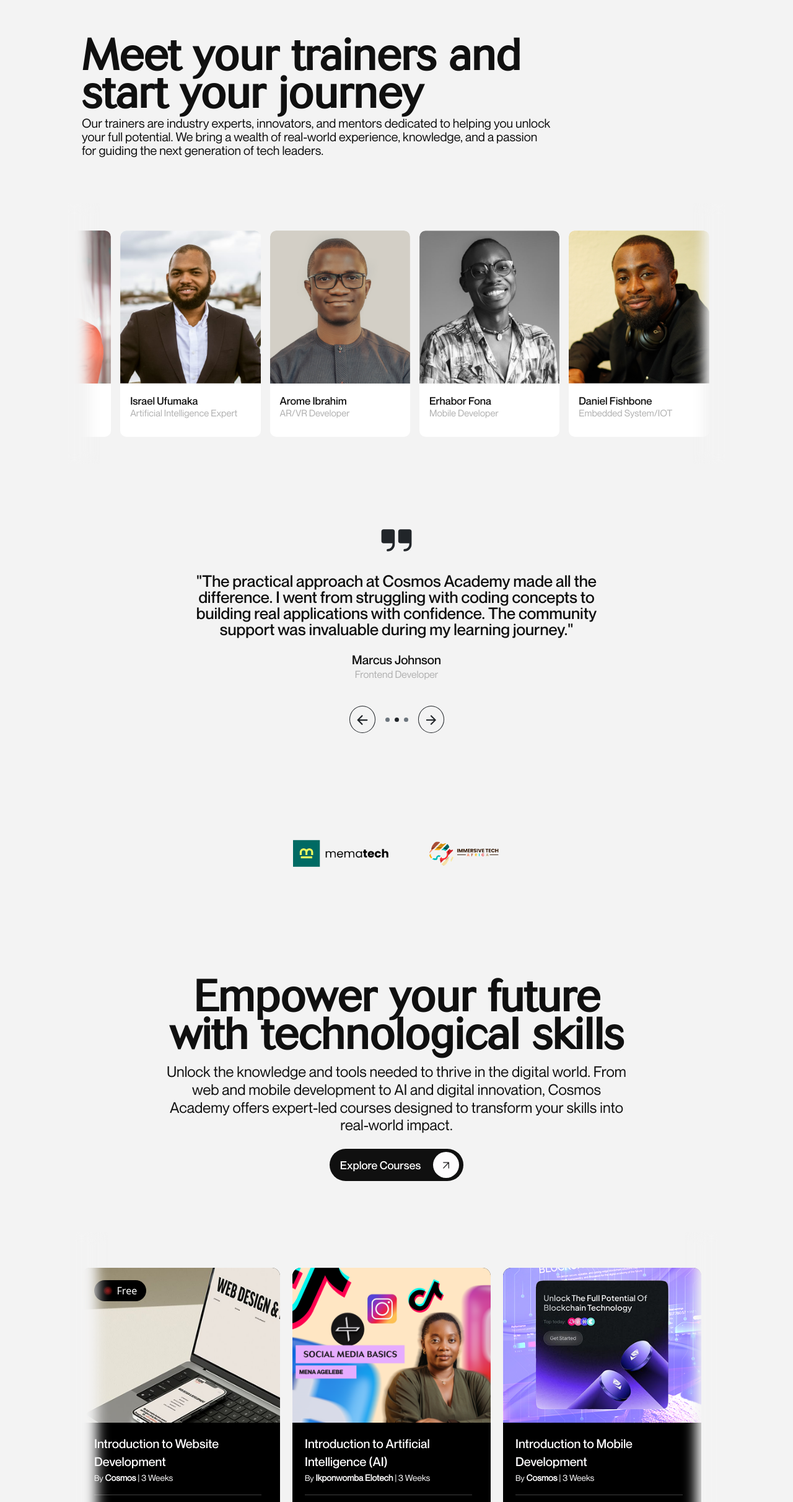
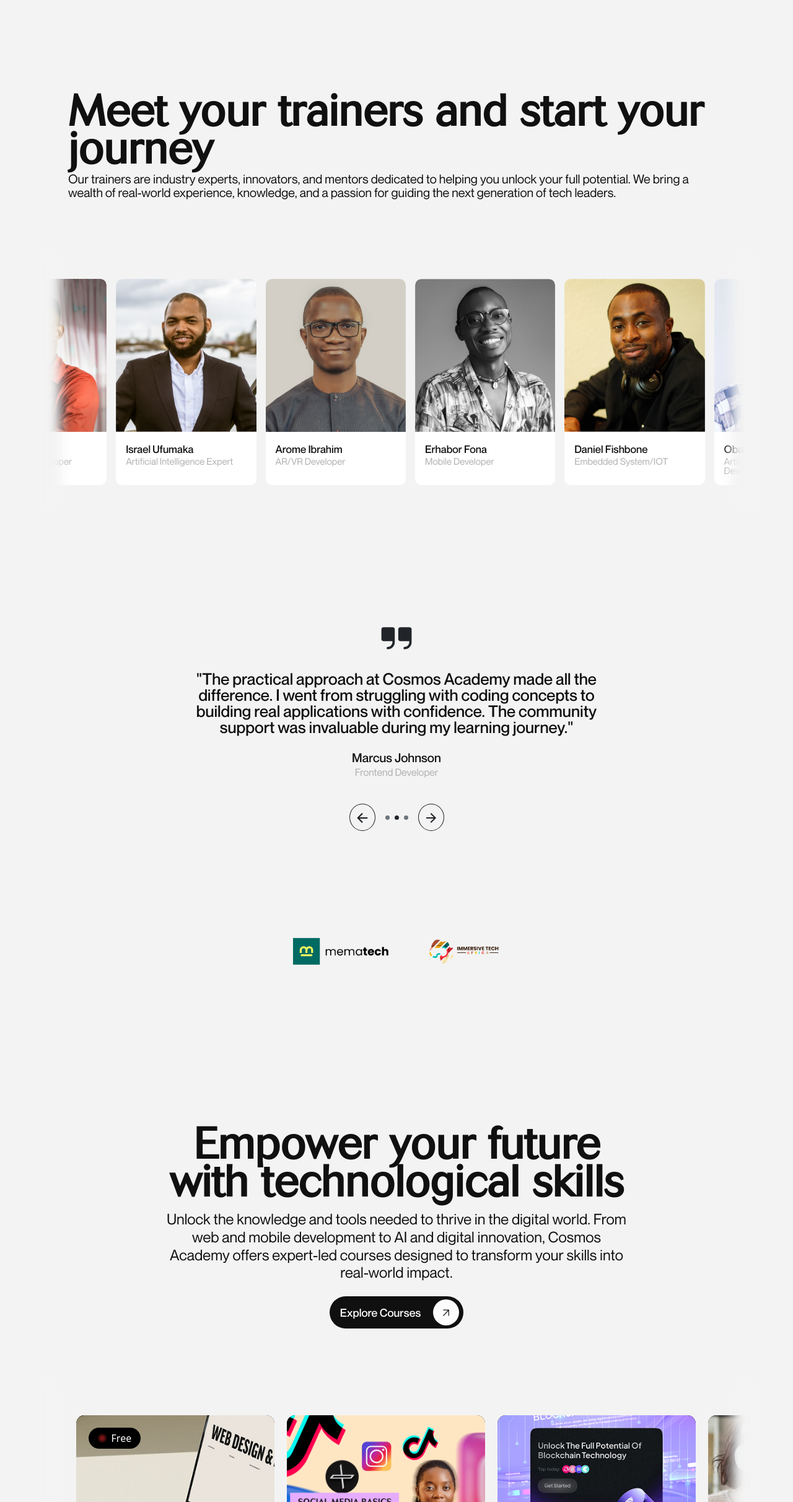
Before and after one commit to oemuraye/cosmos_academy, a React (Create React App) app: page / in a window 1280 px wide. Shown: the part 3142-5566 px from the top of the page at 62% size. Built offline with nearby package versions, Linux system fonts and the light colour scheme.

Commit message:
made corrections

```diff
--- a/src/components/BusinessPage/Section4_Learn.js
+++ b/src/components/BusinessPage/Section4_Learn.js
@@ -67,7 +67,7 @@ const LearningInfoSection = () => {
 
         <div className="cloud-overlay">
             <div className="courses-display-section my-5">
-                <div className="courses-display">
+                <div className="courses-display ps-3 ps-md-4">
                     {courses.map((course) => (
                         <div key={course.id} className="course-card">
                             {/* <div className="course-card-image">
--- a/src/components/Header/header.css
+++ b/src/components/Header/header.css
@@ -238,8 +238,7 @@
       width: 90vw;
       margin: 0 auto;
       height: auto;
-      /* background: var(--dark-color); */
-      background: var(--dark-color);
+      background: var(--white-color);
       display: flex;
       justify-content: center;
       align-items: center;
@@ -266,10 +265,11 @@
    }
   .navbar-nav a {
       font-size: 18px !important;
-      color: #fff !important;
-   }
-  .navbar-nav a.active {
-      color: #fff !important;
+      color: var(--dark-color) !important;
+    }
+    .navbar-nav a.active {
+      color: var(--dark-color) !important;
+      /* color: #fff !important; */
    }
 
   .navbar-brand {
--- a/src/components/Homepage/Section4_Trainers.js
+++ b/src/components/Homepage/Section4_Trainers.js
@@ -104,9 +104,9 @@ const TrainersSection = () => {
   }, [direction]);
 
   return (
-    <section className="trainers-section section-width padding_y-spacing">
+    <section className="trainers-section padding_y-spacing">
       <div className="container">
-        <div className="section-heading my-5">
+        <div className="section-heading section-width my-5">
           <h2>Meet your trainers and start your journey</h2>
           <p>
             Our trainers are industry experts, innovators, and mentors dedicated
@@ -118,7 +118,7 @@ const TrainersSection = () => {
       </div>
 
       <div className="cloud-overlay">
-        <div className="trainers-cards container" ref={containerRef}>
+        <div className="trainers-cards container ps-3 ps-md-5" ref={containerRef}>
           <div className="cards-display">
             {trainers.map((trainer, index) => (
               <div className="trainer-card my-4" key={index}>
--- a/src/components/Homepage/Section6_Courses.js
+++ b/src/components/Homepage/Section6_Courses.js
@@ -143,7 +143,7 @@ const CourseSection = () => {
     };
 
     return (
-        <section className='course-section section-width my-5 padding_y-spacing'>
+        <section className='course-section my-5 padding_y-spacing'>
             <div className="container">
                 <section className="section_headingWithBtn mb-5">
                     <h2>Empower your future with technological skills</h2>
@@ -157,7 +157,7 @@ const CourseSection = () => {
 
                 <div className="cloud-overlay">
                     <div className="courses-display-section my-5">
-                        <div className="courses-display" ref={sliderRef}>
+                        <div className="courses-display ps-3 ps-md-5" ref={sliderRef}>
                             {courses.map((course) => (
                                 <div key={course.id} className="course-card">
                                     <div className="course-card-image position-relative">
--- a/src/components/Homepage/Section8_Blog.js
+++ b/src/components/Homepage/Section8_Blog.js
@@ -46,7 +46,7 @@ const BlogSection = () => {
 
         <div className="row blog-cards g-4">
           {blogPosts.map((post) => (
-            <Link to={`/blog-post/${post.slug}`} key={post.id} className="col-md-4 col-sm-12">
+            <Link to={`/blog-post/${post.slug}`} key={post.id} className="col-md-4 col-sm-12 my-4">
               <div className="blog-card card border-0 shadow-sm">
                 <img src={post.image} alt={post.title} className="card-img-top img-fluid" height="185px" width='341px' />
                 <div className="card-body">
--- a/src/components/ResourcesPage/Section2_Blog.js
+++ b/src/components/ResourcesPage/Section2_Blog.js
@@ -101,7 +101,7 @@ const BlogSection = () => {
       <div className="courses-display container row my-5">
         {filteredBlog.length > 0 ? (
           filteredBlog.map((blog) => (
-            <Link to={`/blog-post/${blog.slug}`} key={blog.id} className="col-md-4 col-sm-12">
+            <Link to={`/blog-post/${blog.slug}`} key={blog.id} className="col-md-4 col-sm-12 my-4">
               <div className="blog-card card border-0 shadow-sm">
                 <img src={blog.image} alt={blog.title} className="card-img-top img-fluid" height="185px" width='341px' />
                 <div className="card-body">
--- a/src/components/ResourcesPage/Section3_Explorer.js
+++ b/src/components/ResourcesPage/Section3_Explorer.js
@@ -149,7 +149,6 @@ const ExplorerSection = () => {
 
       </section>
 
-      <div className="cloud-overlay">
         <section className="trainers-section padding_y-spacing">
           <div className="container">
               <div className="section-heading my-5">
@@ -160,10 +159,10 @@ const ExplorerSection = () => {
                 </p>
               </div>
           </div>
+          <div className="cloud-overlay">
+            <div className="trainers-cards container">
 
-          <div className="trainers-cards container">
-
-              <div className="cards-display">
+              <div className="cards-display ps-3 ps-md-5">
                   {explorers.map((explorer, index) => (
                       <div className="trainer-card my-4" key={index}>
                       <img src={explorer.image} alt={explorer.name} width="100%" height="250px" className="img-fluid xt-border-radius" />
@@ -174,10 +173,9 @@ const ExplorerSection = () => {
                       </div>
                   ))}
               </div>
-
+            </div>
           </div>
         </section>
-      </div>
     </section>
   )
 }
--- a/src/index.css
+++ b/src/index.css
@@ -289,6 +289,8 @@ input::placeholder {
   position: relative;
   overflow: hidden;
   padding: 10px;
+  max-width: 1150px;
+  margin: 0 auto;
 }
 
 .cloud-overlay::before,
@@ -366,6 +368,10 @@ input::placeholder {
   }
   .modal-content {
     margin-top: 70px;
+  }
+  .cloud-overlay::before,
+  .cloud-overlay::after {
+    width: 40px;
   }
 }
 
--- a/src/pages/Resources/resourcesPage.css
+++ b/src/pages/Resources/resourcesPage.css
@@ -14,12 +14,12 @@
 /* Sticky Notes */
 .sticky-note {
     position: absolute;
-    padding: 25px 10px;
+    padding: 25px 10px 0 10px;
     border-radius: 9.52px;
     box-shadow: 0 4px 10px rgba(0, 0, 0, 0.1);
     font-size: 15.24px;
     width: 175.93px;
-    height: 222.88px;
+    /* height: 222.88px; */
     font-family: var(--font-nothingYouCouldDo);
     font-weight: 600;
 }
@@ -79,8 +79,8 @@
     animation: slideIn 3s ease-in-out infinite;
 }
 .insights-showcase .customBtn-icon {
-    width: 42px;
-    height: 42px;
+    width: 40px;
+    height: 35px;
     display: flex;
     justify-content: center;
     align-items: center;
```
